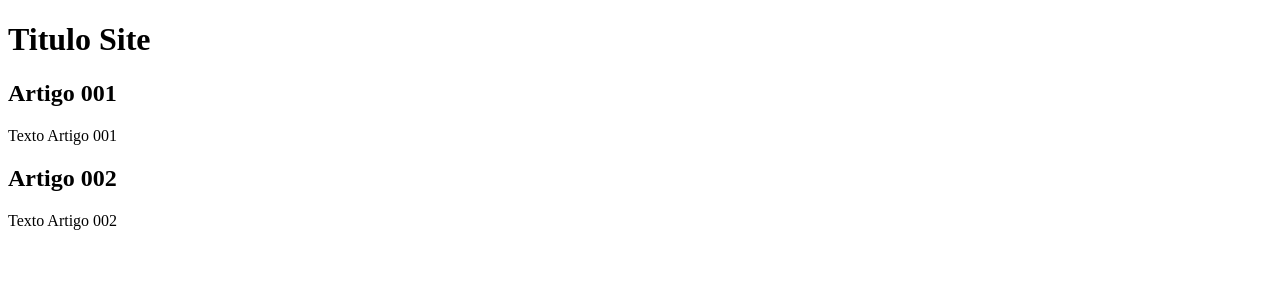
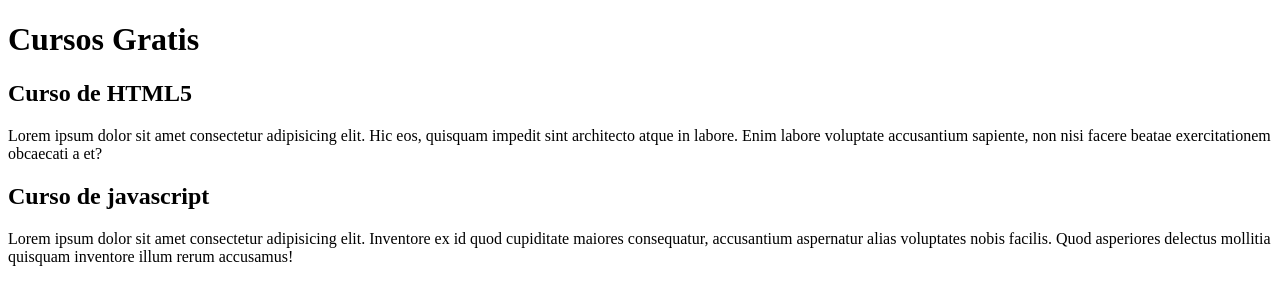
Before and after one commit to wvieirasgit/projeto-site, a plain HTML site: page index.html in a window 1280 px wide. Drawn offline with Linux system fonts and the light colour scheme.

Commit message:
Comecei a escrever o conteudo

```diff
--- a/index.html
+++ b/index.html
@@ -4,21 +4,22 @@
     <meta charset="UTF-8">
     <meta http-equiv="X-UA-Compatible" content="IE=edge">
     <meta name="viewport" content="width=device-width, initial-scale=1.0">
-    <title>Document</title>
+    <title></title>
 </head>
 <body>
     <main>
             <head>
-                <h1>Titulo Site                </h1>
+                <h1>Cursos Gratis               </h1>
 
             </head>
             <article>
-                <h2>Artigo 001</h2>
-                <p> Texto Artigo 001 </p>
+                <h2>Curso de HTML5</h2>
+                <p> Lorem ipsum dolor sit amet consectetur adipisicing elit. Hic eos, quisquam impedit sint architecto atque in labore. Enim labore voluptate accusantium sapiente, non nisi facere beatae exercitationem obcaecati a et?
+         </p>
             </article>
             <article>
-                <h2>Artigo 002 </h2>
-                <P>Texto Artigo 002</P>
+                <h2>Curso de javascript</h2>
+                <P>Lorem ipsum dolor sit amet consectetur adipisicing elit. Inventore ex id quod cupiditate maiores consequatur, accusantium aspernatur alias voluptates nobis facilis. Quod asperiores delectus mollitia quisquam inventore illum rerum accusamus!</P>
             </article>
     </main>
 </body>
```
